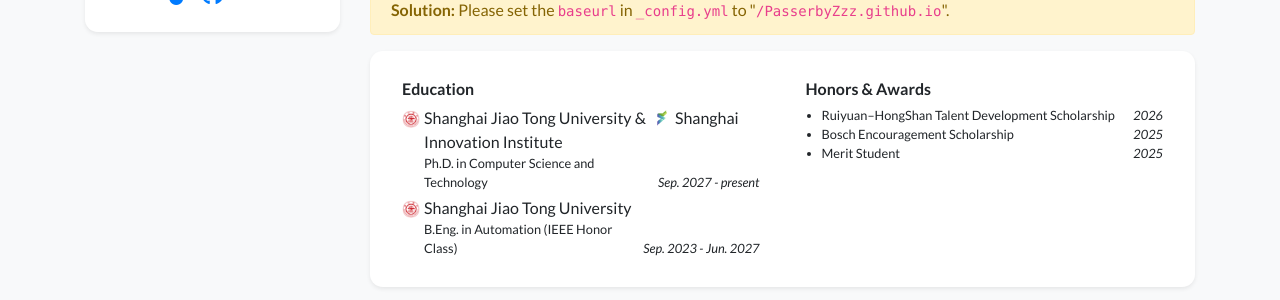
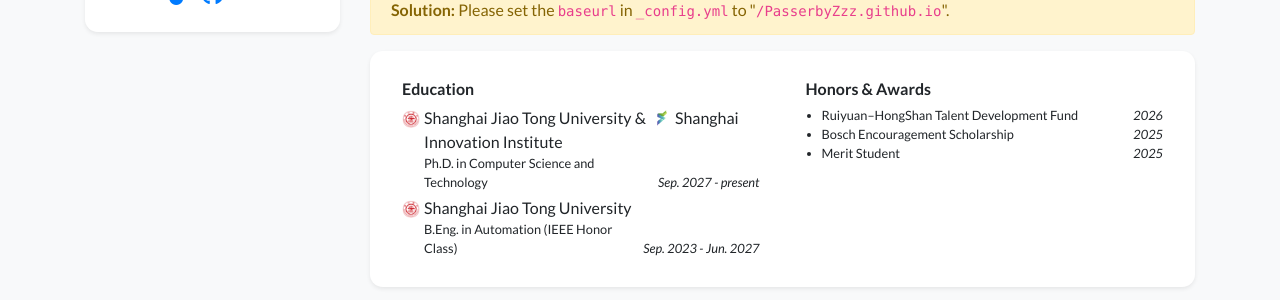
Before and after one commit to PasserbyZzz/PasserbyZzz.github.io, a Jekyll site: the page built from index.html, in a window 1280 px wide and 1387 px high. Shown: the part 481-781 px from the top of the window. Built offline with Jekyll 4.4.1, drawn with Linux system fonts in a browser that asks for light colours; nearby versions of some CDN libraries; a style sheet for code colours, icons or effects is not loaded.

Commit message:
Rename award to Talent Development Fund

```diff
--- a/_data/profile.yml
+++ b/_data/profile.yml
@@ -51,7 +51,7 @@ education:
 #   date: Sep. 2019 - Jul. 2021
 
 awards:
-- name: Ruiyuan–HongShan Talent Development Scholarship
+- name: Ruiyuan–HongShan Talent Development Fund
   date: 2026
 - name: Bosch Encouragement Scholarship
   date: 2025
```
